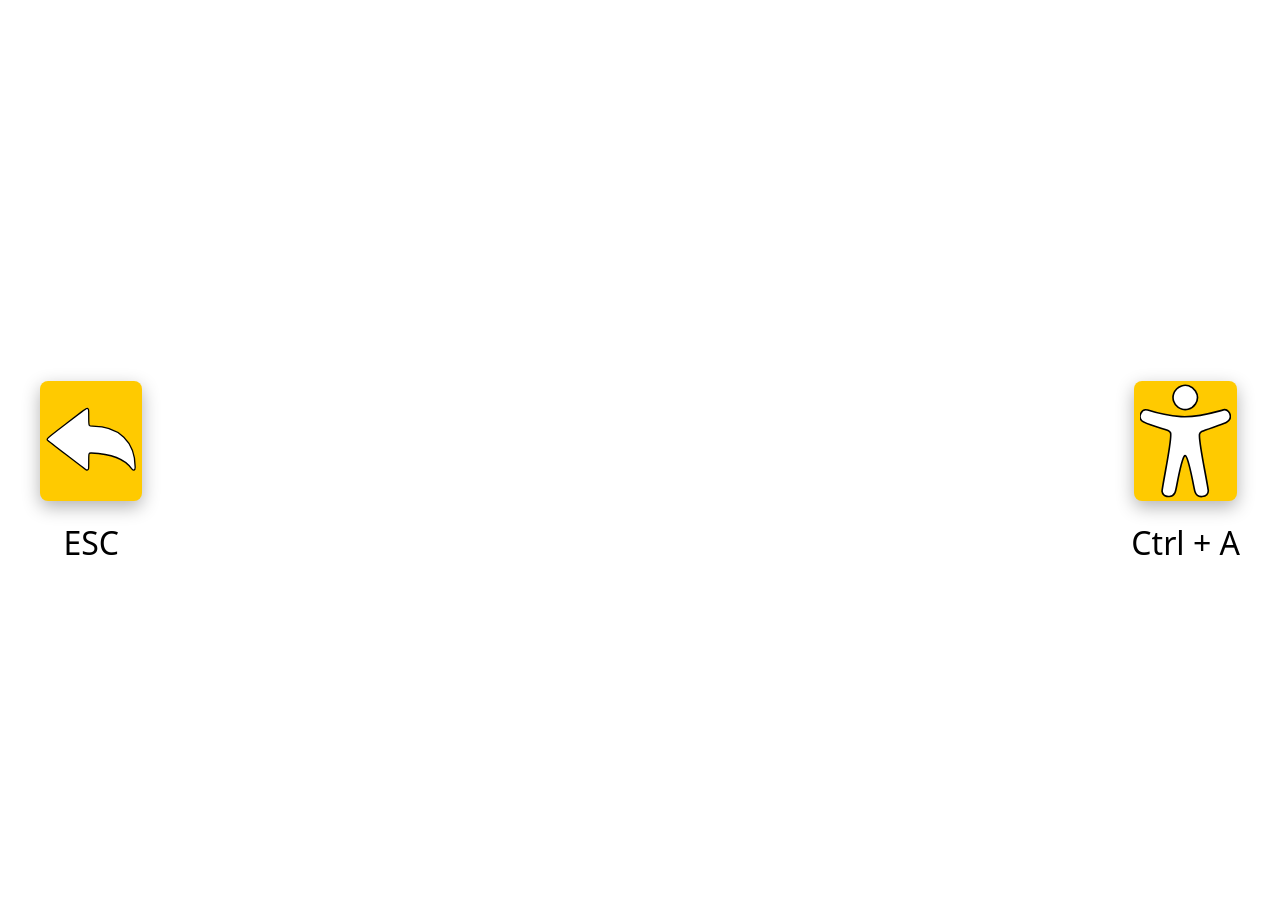
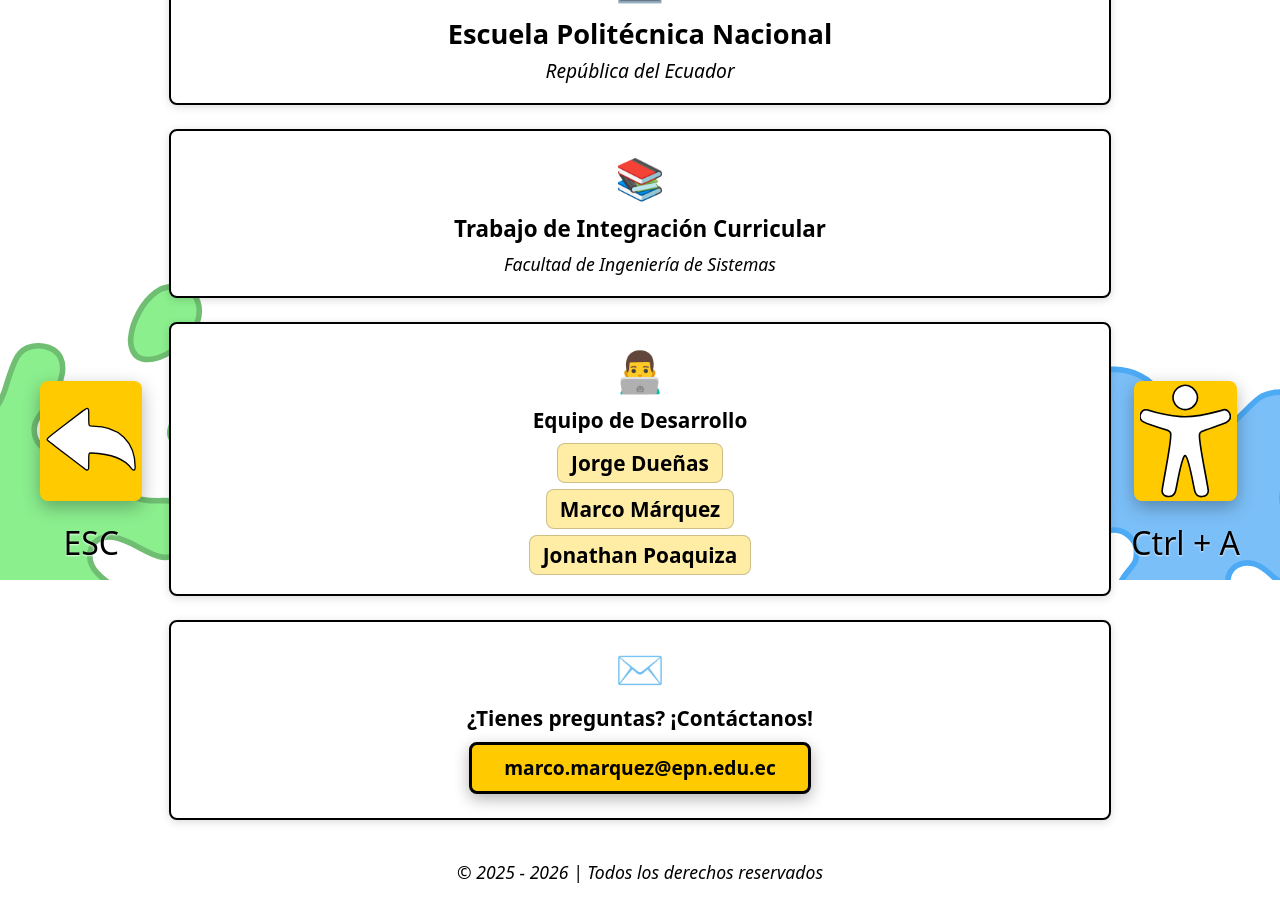
Before and after one commit to MarcoMarquez19/Coloreco, a SvelteKit app: page /creditos in a window 1280 px wide. Before the commit this address had no page. Shown: the part 220-1138 px from the top of the page. Before the commit the page ends 800 px from the top, so only its background shows below. Built offline with nearby package versions, Linux system fonts and the light colour scheme.

Commit message:
Add credits page and button to main layout
Introduces a new credits page at /creditos with project, institution, and developer information. Adds a floating credits button to the main page, including a custom icon and related styles.

```diff
--- /dev/null
+++ b/src/lib/components/iconos/Creditos.svelte
@@ -0,0 +1,38 @@
+<svg
+	width="10"
+	height="10"
+	viewBox="0 0 100 100"
+	fill="none"
+	xmlns="http://www.w3.org/2000/svg"
+	aria-hidden="true"
+	focusable="false"
+	style="width: 100%; height: 100%;"
+>
+	<!-- Círculo exterior -->
+	<circle
+		cx="50"
+		cy="50"
+		r="45"
+		stroke="var(--icono-color-borde, black)"
+		fill="var(--icono-color-relleno, white)"
+		stroke-width="4"
+	/>
+
+	<!-- Punto superior de la "i" -->
+	<circle
+		cx="50"
+		cy="30"
+		r="6"
+		fill="var(--icono-color-borde, black)"
+	/>
+
+	<!-- Línea vertical de la "i" -->
+	<rect
+		x="44"
+		y="42"
+		width="12"
+		height="38"
+		fill="var(--icono-color-borde, black)"
+		rx="2"
+	/>
+</svg>
--- a/src/routes/+layout.svelte
+++ b/src/routes/+layout.svelte
@@ -23,6 +23,7 @@
 	import FondoLogrosGeneral from '$lib/components/fondos/FondoLogrosGeneral.svelte';
 	import FondoCuerpoHumano from '$lib/components/fondos/FondoCuerpoHumano.svelte';
 	import { adaptiveObserver, adaptiveEngine } from '$lib/a11y/adaptive-engine';
+	import IconoCreditos from '$lib/components/iconos/Creditos.svelte';
 
 	// Pequeño helper de accesibilidad: enfocar el contenido principal al navegar
 	let mainEl: HTMLElement | null = null;
@@ -74,6 +75,7 @@
 	let necesitaFondoManchas = $derived($page.url.pathname === '/'
 	|| $page.url.pathname === '/seleccionar-estudio'
 	|| $page.url.pathname === ('/galeria')
+	|| $page.url.pathname === '/creditos'
 	|| $page.url.pathname.startsWith('/menu-juegos')
 	|| $page.url.pathname.startsWith('/taller-escenas')
 	);
@@ -92,6 +94,9 @@
 	function abrirConfiguracion() {
 		if (estaEnConfiguracion) return;
 		goto('/ajustes');
+	}
+	function abrirCreditos() {
+		goto('/creditos');
 	}
 	function volver() {
 		if (estaEnInicio) return;
@@ -1270,6 +1275,24 @@
 		<NarrationControl />
 	</div>
 
+	<!-- Botón de créditos (solo en página inicial, fuera del contenido filtrado) -->
+	{#if estaEnInicio}
+		<div class="contenedor-flotante-creditos" style={filterStyle}>
+			<button
+				class="boton-creditos pattern-yellow"
+				aria-label="Ver créditos"
+				title="Créditos"
+				type="button"
+				onclick={abrirCreditos}
+				use:clickSound
+			>
+				<span class="solo-lectores">Ver créditos de la aplicación</span>
+				<IconoCreditos />
+			</button>
+			<span class="texto-tecla">Créditos</span>
+		</div>
+	{/if}
+
 	<!-- Botón de instrucciones (solo en páginas de juegos de historias) -->
 	{#if necesitaBotonInstrucciones}
 		<div id="floating-instructions-button" class="contenedor-flotante-i-instrucciones" style={filterStyle}>
@@ -1385,7 +1408,8 @@
 	/* Contenedores flotantes: Ahora aceptan filtros y mantienen su posición */
 	.contenedor-flotante-i,
 	.contenedor-flotante-d,
-	.contenedor-flotante-i-instrucciones {
+	.contenedor-flotante-i-instrucciones,
+	.contenedor-flotante-creditos {
 		position: fixed;
 		bottom: var(--spacing-base, 1rem);
 		display: flex;
@@ -1398,6 +1422,7 @@
 
 	.contenedor-flotante-i { left: calc(var(--spacing-base, 1rem) * 2.5); }
 	.contenedor-flotante-d { right: calc(var(--spacing-base, 1rem) * 2.5); }
+	.contenedor-flotante-creditos { left: calc(var(--spacing-base, 1rem) * 2.5); }
 	.contenedor-flotante-i-instrucciones {
 		left: calc(var(--spacing-base, 1rem) * 2.5);
 		top: var(--spacing-base, 1rem);
@@ -1427,7 +1452,7 @@
 		margin: -1px;
 	}
 	/*Botón volver esquina inferior izquierda y botón ajustes esquina inferior derecha*/
-	.boton-volver, .boton-configuracion, .boton-instrucciones {
+	.boton-volver, .boton-configuracion, .boton-instrucciones, .boton-creditos {
 		position: relative;
 		width: calc(8vw * var(--btn-scale, 1));
 		height: calc(15vh * var(--btn-scale, 1));
@@ -1442,14 +1467,14 @@
 		transition: transform 120ms ease, box-shadow 120ms ease;
 		z-index: 100;
 	}
-	.boton-volver:hover, .boton-configuracion:hover, .boton-instrucciones:hover {
+	.boton-volver:hover, .boton-configuracion:hover, .boton-instrucciones:hover, .boton-creditos:hover {
 		transform: translateY(-2px);
 		background: var(--fondo-botones-hover, #d1a700);
 	}
-	.boton-volver:active, .boton-configuracion:active, .boton-instrucciones:active {
+	.boton-volver:active, .boton-configuracion:active, .boton-instrucciones:active, .boton-creditos:active, .boton-creditos:active {
 		transform: translateY(0);
 	}
-	.boton-volver:focus, .boton-configuracion:focus, .boton-instrucciones:focus{
+	.boton-volver:focus, .boton-configuracion:focus, .boton-instrucciones:focus, .boton-creditos:focus{
 		outline: var(--borde-botones, 4px solid #000000);
 		background: var(--fondo-botones-hover, #d1a700);
 		outline-offset: 7px;
--- /dev/null
+++ b/src/routes/creditos/+page.svelte
@@ -0,0 +1,279 @@
+<script lang="ts">
+	// Página de Créditos de COLORECO
+	import { configuraciones } from '$lib/stores/settings';
+	import { clickSound } from '$lib/stores/audio';
+</script>
+
+<!-- Contenedor directo sin tarjeta -->
+<div class="contenedor-creditos" data-magnificable>
+	<!-- Título -->
+	<div class="header">
+		<h1 class="titulo">COLORECO</h1>
+	</div>
+
+	<!-- Contenido enriquecido -->
+	<div class="contenido">
+		<!-- Institución -->
+		<div class="seccion">
+			<div class="icono-seccion">🏛️</div>
+			<p class="institucion"><strong>Escuela Politécnica Nacional</strong></p>
+			<p class="pais">República del Ecuador</p>
+		</div>
+
+		<!-- Proyecto -->
+		<div class="seccion">
+			<div class="icono-seccion">📚</div>
+			<p class="proyecto-titulo">Trabajo de Integración Curricular</p>
+			<p class="facultad">Facultad de Ingeniería de Sistemas</p>
+		</div>
+
+		<!-- Desarrolladores -->
+		<div class="seccion">
+			<div class="icono-seccion">👨‍💻</div>
+			<p class="label">Equipo de Desarrollo</p>
+			<div class="nombres-grid">
+				<span class="nombre">Jorge Dueñas</span>
+				<span class="nombre">Marco Márquez</span>
+				<span class="nombre">Jonathan Poaquiza</span>
+			</div>
+		</div>
+
+		<!-- Contacto -->
+		<div class="seccion">
+			<div class="icono-seccion">✉️</div>
+			<p class="label-contacto">¿Tienes preguntas? ¡Contáctanos!</p>
+			<a
+				href="mailto:marco.marquez@epn.edu.ec"
+				class="enlace pattern-yellow"
+				use:clickSound
+				aria-label="Enviar correo a marco.marquez@epn.edu.ec"
+			>
+				marco.marquez@epn.edu.ec
+			</a>
+		</div>
+
+		<!-- Año -->
+		<div class="footer-creditos">
+			<p class="ano">© 2025 - 2026 | Todos los derechos reservados</p>
+		</div>
+	</div>
+</div>
+
+<style>
+	.contenedor-creditos {
+		min-height: 100vh;
+		display: flex;
+		flex-direction: column;
+		align-items: center;
+		justify-content: flex-start;
+		text-align: center;
+		position: relative;
+		z-index: 1;
+		padding: calc(var(--spacing-base, 1rem) * 2) 2rem calc(var(--spacing-base, 1rem) * 2);
+		overflow-y: auto;
+	}
+
+	.header {
+		margin-bottom: calc(var(--spacing-base, 1rem) * 1.5);
+	}
+
+	.titulo {
+		font-size: calc(var(--font-size-base, 1rem) * 4);
+		color: var(--color-texto, #000000);
+		font-weight: 700;
+		margin: 0 0 calc(var(--spacing-base, 1rem) * 0.5) 0;
+		letter-spacing: 0.15em;
+		text-shadow: 2px 2px 12px var(--bg, rgba(255, 255, 255, 0.95)),
+		             0 0 40px var(--bg, rgba(255, 255, 255, 0.85));
+	}
+
+	.contenido {
+		display: flex;
+		flex-direction: column;
+		align-items: center;
+		gap: calc(var(--spacing-base, 1rem) * 1.5);
+		max-width: 900px;
+		width: 100%;
+	}
+
+	.seccion {
+		background: var(--bg, rgba(255, 255, 255, 0.9));
+		padding: calc(var(--spacing-base, 1rem) * 1.2);
+		border-radius: var(--border-radius, 12px);
+		border: 2px solid var(--color-texto, rgba(0, 0, 0, 0.2));
+		width: 100%;
+		box-shadow: 0 2px 8px rgba(0, 0, 0, 0.15);
+	}
+
+	/* Fondo específico para modo noche */
+	:global([data-theme="dark"]) .seccion {
+		background: rgba(20, 20, 20, 0.85);
+		border-color: rgba(245, 245, 245, 0.3);
+	}
+
+	/* Fondo específico para modo noche inverso */
+	:global([data-theme="dark-inverted"]) .seccion {
+		background: rgba(240, 240, 240, 0.9);
+		border-color: rgba(0, 0, 0, 0.3);
+	}
+
+	.icono-seccion {
+		font-size: 2.5rem;
+		margin-bottom: calc(var(--spacing-base, 1rem) * 0.5);
+	}
+
+	.institucion {
+		font-size: calc(var(--font-size-base, 1rem) * 1.7);
+		color: var(--color-texto, #000000);
+		margin: 0;
+	}
+
+	.institucion strong {
+		font-weight: 700;
+	}
+
+	.pais {
+		font-size: calc(var(--font-size-base, 1rem) * 1.2);
+		color: var(--color-texto, #666);
+		margin: calc(var(--spacing-base, 1rem) * 0.3) 0 0 0;
+		font-style: italic;
+	}
+
+	.proyecto-titulo {
+		font-size: calc(var(--font-size-base, 1rem) * 1.4);
+		color: var(--color-texto, #000000);
+		margin: 0 0 calc(var(--spacing-base, 1rem) * 0.5) 0;
+		font-weight: 600;
+	}
+
+	.facultad {
+		font-size: calc(var(--font-size-base, 1rem) * 1.1);
+		color: var(--color-texto, #666);
+		margin: 0;
+		font-style: italic;
+	}
+
+	.label {
+		font-size: calc(var(--font-size-base, 1rem) * 1.3);
+		color: var(--color-texto, #000000);
+		margin: 0 0 calc(var(--spacing-base, 1rem) * 0.6) 0;
+		font-weight: 600;
+	}
+
+	.nombres-grid {
+		display: flex;
+		flex-direction: column;
+		gap: calc(var(--spacing-base, 1rem) * 0.4);
+		align-items: center;
+	}
+
+	.nombre {
+		font-size: calc(var(--font-size-base, 1rem) * 1.3);
+		color: #000000;
+		font-weight: 600;
+		padding: calc(var(--spacing-base, 1rem) * 0.3) calc(var(--spacing-base, 1rem) * 0.8);
+		background: rgba(255, 202, 0, 0.35);
+		border-radius: var(--border-radius, 6px);
+		border: 1px solid rgba(0, 0, 0, 0.2);
+	}
+
+	/* Fondo de nombres en modo noche */
+	:global([data-theme="dark"]) .nombre {
+		background: rgba(255, 202, 0, 0.85);
+		color: #000000;
+		border-color: rgba(255, 202, 0, 0.9);
+	}
+
+	/* Fondo de nombres en modo noche inverso */
+	:global([data-theme="dark-inverted"]) .nombre {
+		background: rgba(255, 202, 0, 0.75);
+		color: #000000;
+		border-color: rgba(0, 0, 0, 0.4);
+	}
+
+	.label-contacto {
+		font-size: calc(var(--font-size-base, 1rem) * 1.3);
+		color: var(--color-texto, #000000);
+		margin: 0 0 calc(var(--spacing-base, 1rem) * 0.6) 0;
+		font-weight: 600;
+	}
+
+	.enlace {
+		display: inline-block;
+		padding: calc(var(--spacing-base, 1rem) * 0.6) calc(var(--spacing-base, 1rem) * 2);
+		background: var(--fondo-botones, #ffca00);
+		color: #000000;
+		text-decoration: none;
+		border-radius: var(--border-radius, 10px);
+		border: var(--borde-botones, 3px solid #000000);
+		box-shadow: var(--sombra-botones, 0 5px 15px rgba(0, 0, 0, 0.3));
+		font-size: calc(var(--font-size-base, 1rem) * 1.2);
+		font-weight: 700;
+		transition: transform 120ms ease, background 120ms ease, box-shadow 120ms ease;
+		overflow: hidden;
+	}
+
+	.enlace:hover {
+		background: var(--fondo-botones-hover, #d1a700);
+		transform: translateY(-3px);
+		box-shadow: var(--sombra-botones, 0 7px 20px rgba(0, 0, 0, 0.4));
+	}
+
+	.enlace:active {
+		transform: translateY(-1px);
+	}
+
+	.enlace:focus {
+		outline: var(--borde-botones, 4px solid #000000);
+		background: var(--fondo-botones-hover, #d1a700);
+		outline-offset: 6px;
+	}
+
+	/* Ajustar color del texto del enlace en modo noche inverso */
+	:global([data-theme="dark-inverted"]) .enlace {
+		color: #ffffff;
+	}
+
+	.footer-creditos {
+		margin-top: calc(var(--spacing-base, 1rem) * 1);
+		width: 100%;
+	}
+
+	.ano {
+		font-size: calc(var(--font-size-base, 1rem) * 1.1);
+		color: var(--color-texto, #666);
+		margin: 0;
+		font-style: italic;
+		text-shadow: 1px 1px 6px var(--bg, rgba(255, 255, 255, 0.9));
+	}
+
+	@media (max-width: 768px) {
+		.titulo {
+			font-size: calc(var(--font-size-base, 1rem) * 4);
+		}
+
+		.contenido {
+			gap: calc(var(--spacing-base, 1rem) * 2);
+		}
+
+		.seccion {
+			padding: calc(var(--spacing-base, 1rem) * 1.2);
+		}
+
+		.icono-seccion {
+			font-size: calc(var(--font-size-base, 1rem) * 2.5);
+		}
+
+		.institucion {
+			font-size: calc(var(--font-size-base, 1rem) * 1.7);
+		}
+
+		.proyecto-titulo {
+			font-size: calc(var(--font-size-base, 1rem) * 1.4);
+		}
+
+		.nombre {
+			font-size: calc(var(--font-size-base, 1rem) * 1.3);
+		}
+	}
+</style>
```
